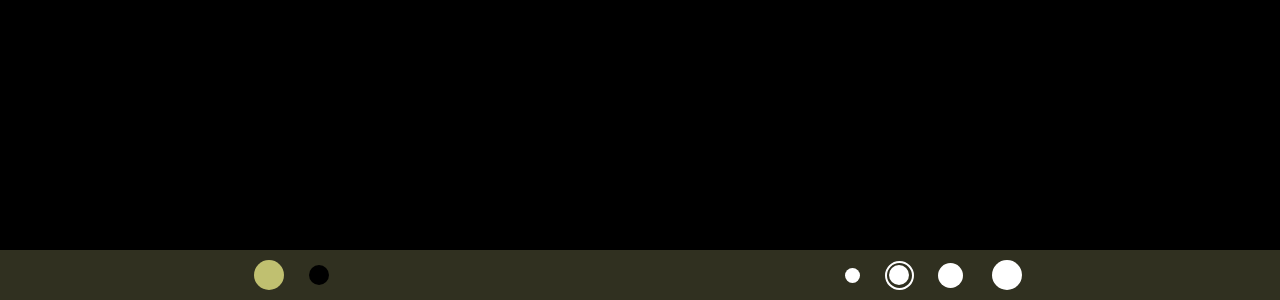
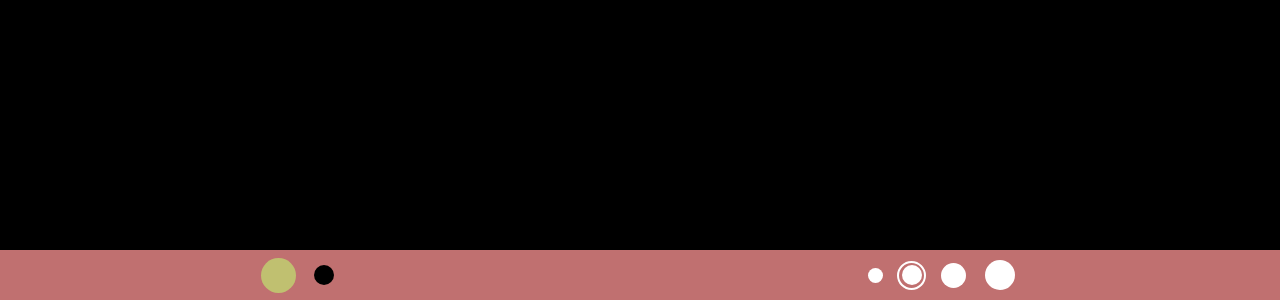
Before and after one commit to Matthew13483/Pixel-Sand, a plain HTML site: page index.html in a window 1280 px wide. Shown: the part 500-800 px from the top of the page. Drawn offline with Linux system fonts and the light colour scheme.

Commit message:
update looks

```diff
--- a/index.html
+++ b/index.html
@@ -13,12 +13,12 @@
 
 <body>
 	<canvas id="canvas"></canvas>
-	<div id="controls">
-		<div class="controls">
+	<div class="controls">
+		<div class="controlsSubDiv">
 			<div class="selection a" id="s1"><div id="c1"></div></div>
 			<div class="selection a" id="s2"><div id="c2"></div></div>
 		</div>
-		<div class="controls">
+		<div class="controlsSubDiv">
 			<div class="selection b" style="width: 20px; height: 20px;" id="s3"><div id="c3"></div></div>
 			<div class="selection b" style="width: 25px; height: 25px;" id="s4"><div id="c4"></div></div>
 			<div class="selection b" style="width: 30px; height: 30px;" id="s5"><div id="c5"></div></div>
--- a/main.js
+++ b/main.js
@@ -133,10 +133,6 @@ function touchCanvas(x, y) {
 	let update = cell => {
 		if ((cell.v === 0 && fillMode) || (cell.v !== 0 && !fillMode)) {
 			cell.v = cell.vf = fillMode ? fill : 0;
-			/*grid.cells2U.add(cell);
-			cell.allNeighbors().map(n => n.cell).forEach(cell => {
-				grid.cells2U.add(cell);
-			});*/
 			cell.draw();
 			if (fillMode) {
 				fill += df;
@@ -229,13 +225,13 @@ function handleCancel(event) {
 }
 
 s1.onclick = () => {
-	c1.style.width = c1.style.height = '30px';
+	c1.style.width = c1.style.height = '35px';
 	c2.style.width = c2.style.height = '20px';
 	fillMode = true;
 }
 
 s2.onclick = () => {
-	c2.style.width = c2.style.height = '30px';
+	c2.style.width = c2.style.height = '35px';
 	c1.style.width = c1.style.height = '20px';
 	fillMode = false;
 }
--- a/style.css
+++ b/style.css
@@ -12,7 +12,7 @@ body {
 	background: transparent;
 }
 
-#controls {
+.controls {
 	display: flex;
 	flex-direction: row;
 	position: fixed;
@@ -21,10 +21,11 @@ body {
 	z-index: 1;
 	width: 100%;
 	height: 50px;
-	background: #303020;
+	background: #c07070;
+	box-shadow: 0px 0px 8px #00000040;
 }
 
-.controls {
+.controlsSubDiv {
 	display: flex;
 	flex-direction: row;
 	align-items: center;
@@ -32,9 +33,9 @@ body {
 }
 
 .selection {
-	margin: 0px 10px;
-	width: 30px;
-	height: 30px;
+	margin: 0px 5px;
+	width: 35px;
+	height: 35px;
 	border-radius: 100%;
 	display: flex;
 	justify-content: center;
@@ -47,45 +48,46 @@ body {
 }
 
 #c1 {
-	width: 30px;
-	height: 30px;
 	border-radius: 100%;
+	width: 35px;
+	height: 35px;
 	background: #c0c070;
 	transition: all 0.3s;
 }
 
 #c2 {
-	width: 30px;
-	height: 30px;
 	border-radius: 100%;
+	width: 35px;
+	height: 35px;
 	background: #000000;
 	transition: all 0.3s;
 }
 
 #c3 {
+	border-radius: 100%;
 	width: 15px;
 	height: 15px;
-	border-radius: 100%;
 	background: #ffffff;
+
 }
 
 #c4 {
+	border-radius: 100%;
 	width: 20px;
 	height: 20px;
-	border-radius: 100%;
 	background: #ffffff;
 }
 
 #c5 {
+	border-radius: 100%;
 	width: 25px;
 	height: 25px;
-	border-radius: 100%;
 	background: #ffffff;
 }
 
 #c6 {
+	border-radius: 100%;
 	width: 30px;
 	height: 30px;
-	border-radius: 100%;
 	background: #ffffff;
 }
```
